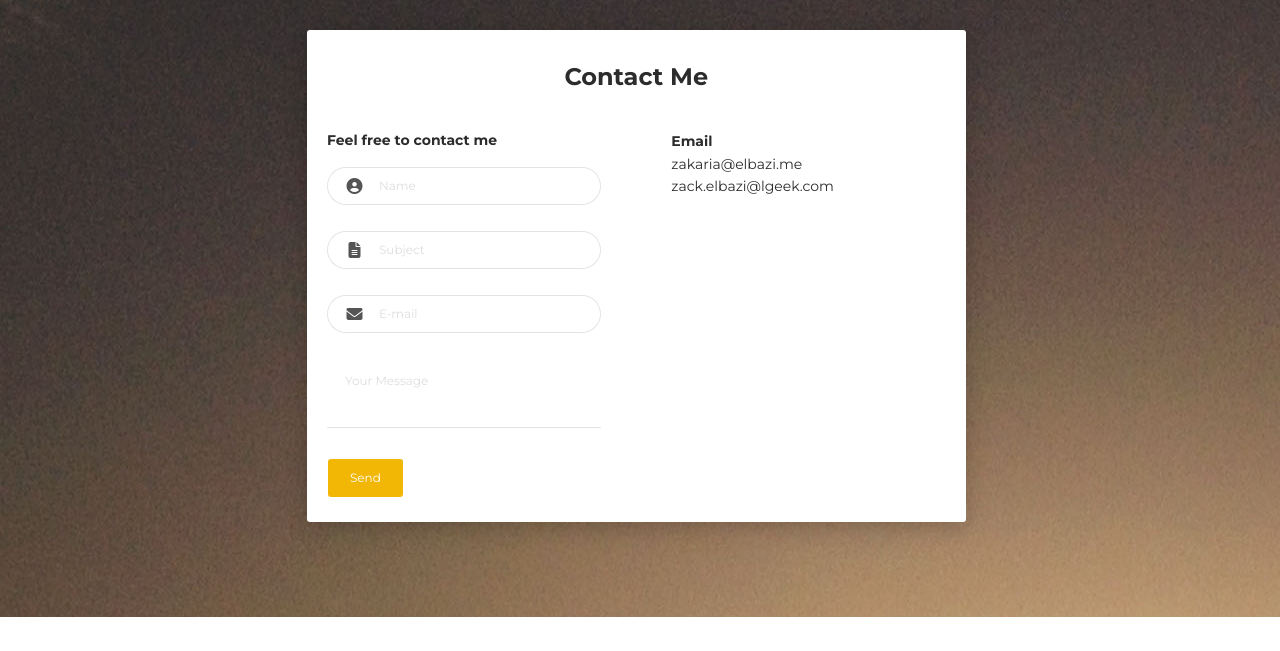
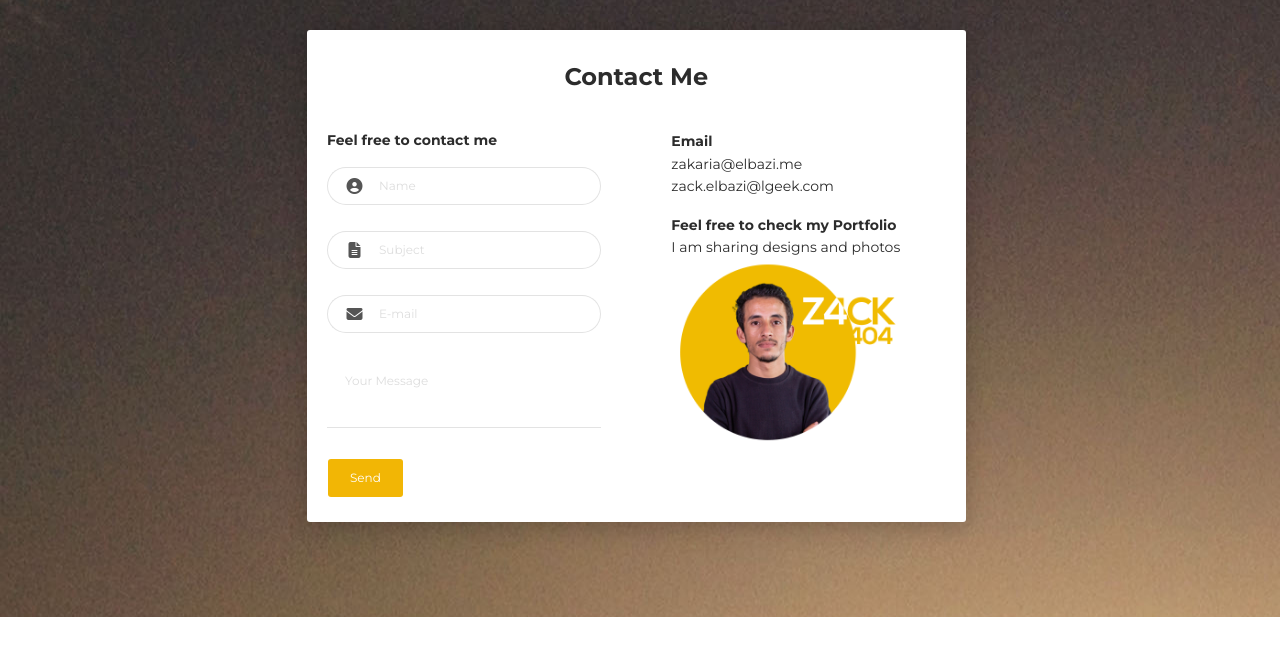
Before and after one commit to Z4ck404/z4ck404.github.io, a plain HTML site: page index.html in a window 1280 px wide. Shown: the part 4830-5481 px from the top of the page. Drawn offline with Linux system fonts and the light colour scheme.

Commit message:
edited the GUI :)

```diff
--- a/index.html
+++ b/index.html
@@ -755,6 +755,10 @@
                     <p class="mb-0"><strong>Email</strong></p>
                     <p>zakaria@elbazi.me <br>
                     zack.elbazi@lgeek.com</p>
+                    <p class="mb-0"><strong>Feel free to check my Portfolio</strong><br>
+                      I am sharing designs and photos
+                    </p>
+                    <a href="http://www.elbazi.tk/"><img src="images/zack.png" alt="Zakaria El bazi portfolio"/></a>
                   </div>
                 </div>
               </div>
```
Also changed, not shown: images/zack.png (added).
